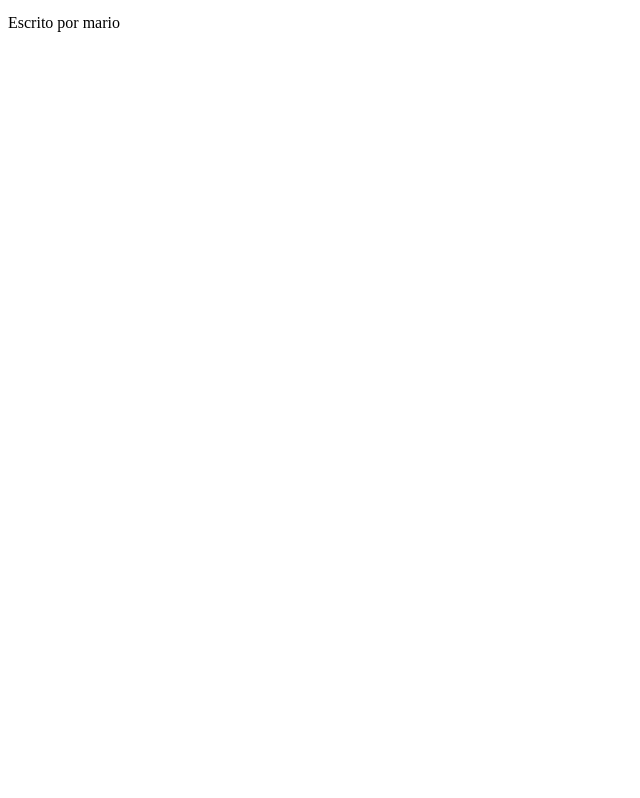
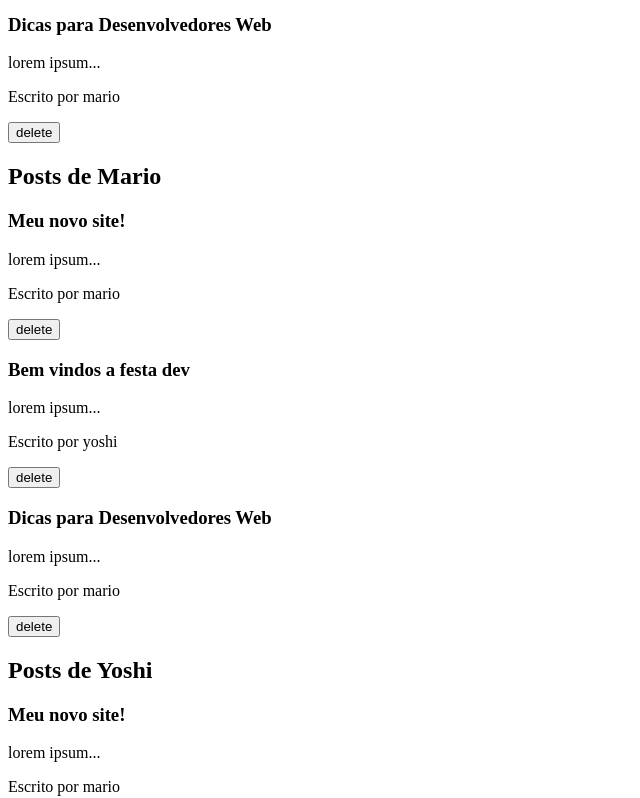
Before and after one commit to Matheusroliv/Teste-TGT-Digital, a React (Create React App) app in the folder teste-tgt-digital/: page /profile in a window 1280 px wide. Shown: the part 410-1208 px from the top of the page, without its empty margins (0-640 px from the left). Before the commit the page ends 800 px from the top, so only its background shows below. Built offline with nearby package versions, Linux system fonts and the light colour scheme.

Commit message:
estado de posts elevado para contexto global

```diff
--- a/teste-tgt-digital/src/App.js
+++ b/teste-tgt-digital/src/App.js
@@ -1,10 +1,47 @@
-import React from "react"
+import React, { useState } from "react"
 import Router from "./router"
 
+export const GlobalContext = React.createContext()
+
 function App() {
+  const [post, setPost] = useState(
+    [
+      {
+        title: 'Meu novo site!',
+        content: 'lorem ipsum...',
+        author: 'mario',
+        id: 1
+      },
+      {
+        title: 'Bem vindos a festa dev',
+        content: 'lorem ipsum...',
+        author: 'yoshi',
+        id: 2
+      },
+      {
+        title: 'Dicas para Desenvolvedores Web',
+        content: 'lorem ipsum...',
+        author: 'mario',
+        id: 3
+      },
+    ])
+
+  const handleDelete = (id) => {
+    const newPosts = post.filter(posts => posts.id !== id)
+    setPost(newPosts)
+  }
+
+  const context = {
+    post,
+    setPost,
+    handleDelete
+  }
+
   return (
     <>
-      <Router />
+      <GlobalContext.Provider value={context}>
+        <Router />
+      </GlobalContext.Provider>
     </>
   );
 }
--- a/teste-tgt-digital/src/components/postList/index.jsx
+++ b/teste-tgt-digital/src/components/postList/index.jsx
@@ -1,15 +1,22 @@
-import React from "react";
+import React, { useContext } from "react";
+import { GlobalContext } from '../../App'
 
-export function PostList(props) {
+export function PostList({ title }) {
+  const postContext = useContext(GlobalContext)
+
   return (
     <div>
-        <h2>Todos os Posts!</h2>
-        {props.post.map((posts) => {
+      <h2>{title}</h2>
+      {postContext.post.map((posts) => {
         return (
           <div key={posts.id}>
             <h3>{posts.title}</h3>
             <p>{posts.content}</p>
             <p>Escrito por {posts.author}</p>
+            <button
+              onClick={() => postContext.handleDelete(posts.id)}>
+              delete
+            </button>
           </div>
         )
       })}
--- a/teste-tgt-digital/src/pages/profile/profile.jsx
+++ b/teste-tgt-digital/src/pages/profile/profile.jsx
@@ -1,34 +1,25 @@
-import React, { useState } from "react"
+import React, { useContext } from "react"
 import PostList from "../../components/postList";
+import { GlobalContext } from '../../App'
 
 export function Profile() {
+  const postContext = useContext(GlobalContext)
   const name = window.localStorage.getItem('name')
-  const [post, setPost] = useState(
-    [
-      {
-        title: 'Meu novo site!',
-        content: 'lorem ipsum...',
-        author: 'mario',
-        id: 1
-      },
-      {
-        title: 'Bem vindos a festa dev',
-        content: 'lorem ipsum...',
-        author: 'yoshi',
-        id: 2
-      },
-      {
-        title: 'Dicas para Desenvolvedores Web',
-        content: 'lorem ipsum...',
-        author: 'mario',
-        id: 3
-      }
-    ])
 
   return (
     <div>
       <h1>Bem vindo ao seu Blog, {name}</h1>
-      <PostList post={post}/>
+      <PostList
+        title={"Todos os Posts!"}
+      />
+      <PostList
+        post={postContext.post.filter((post) => post.author === 'mario')}
+        title={"Posts de Mario"}
+      />
+      <PostList
+        post={postContext.post.filter((post) => post.author === 'yoshi')}
+        title={"Posts de Yoshi"}
+      />
     </div>
   );
 }
```
Lines whose indentation alone changed are shown as unchanged.
